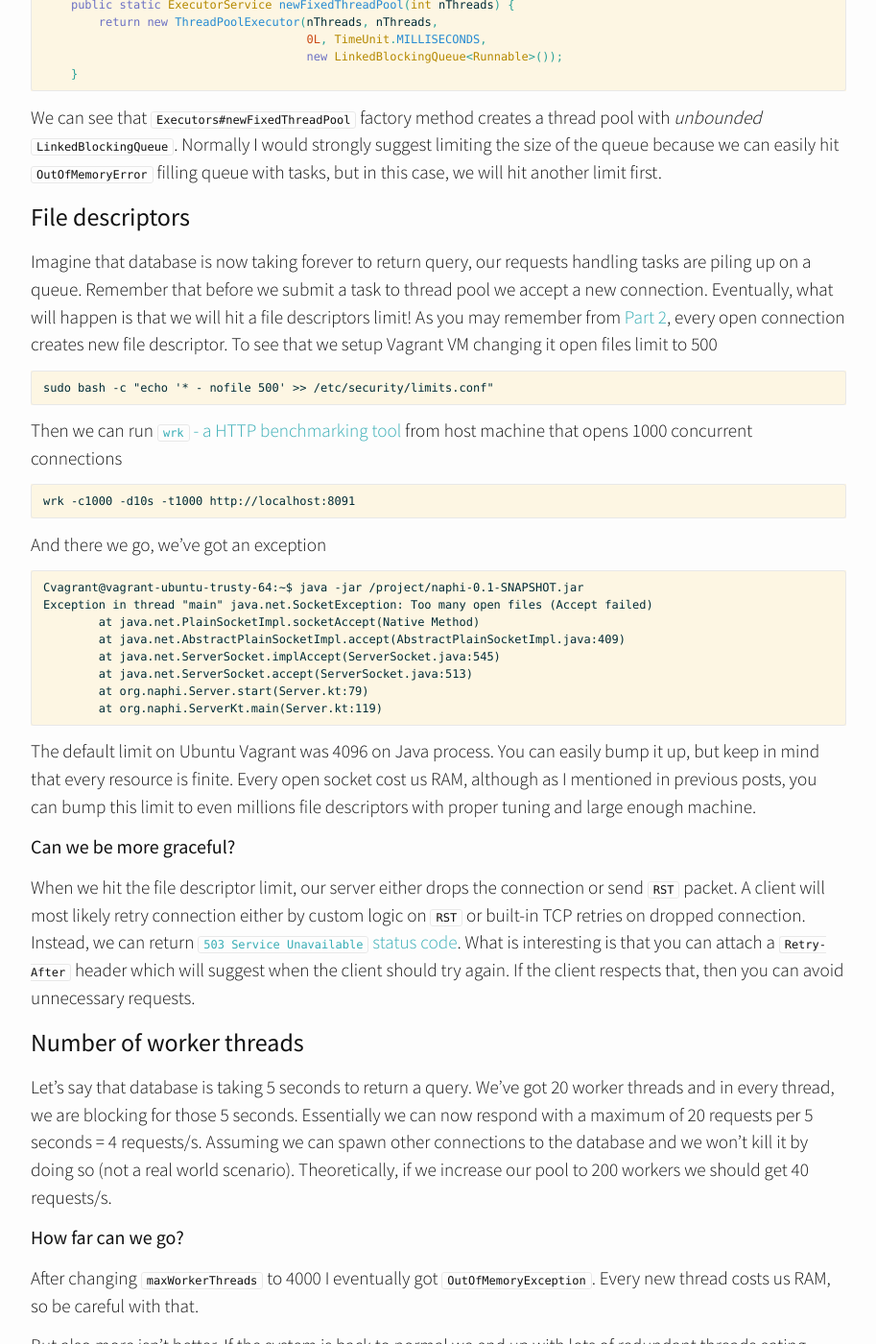
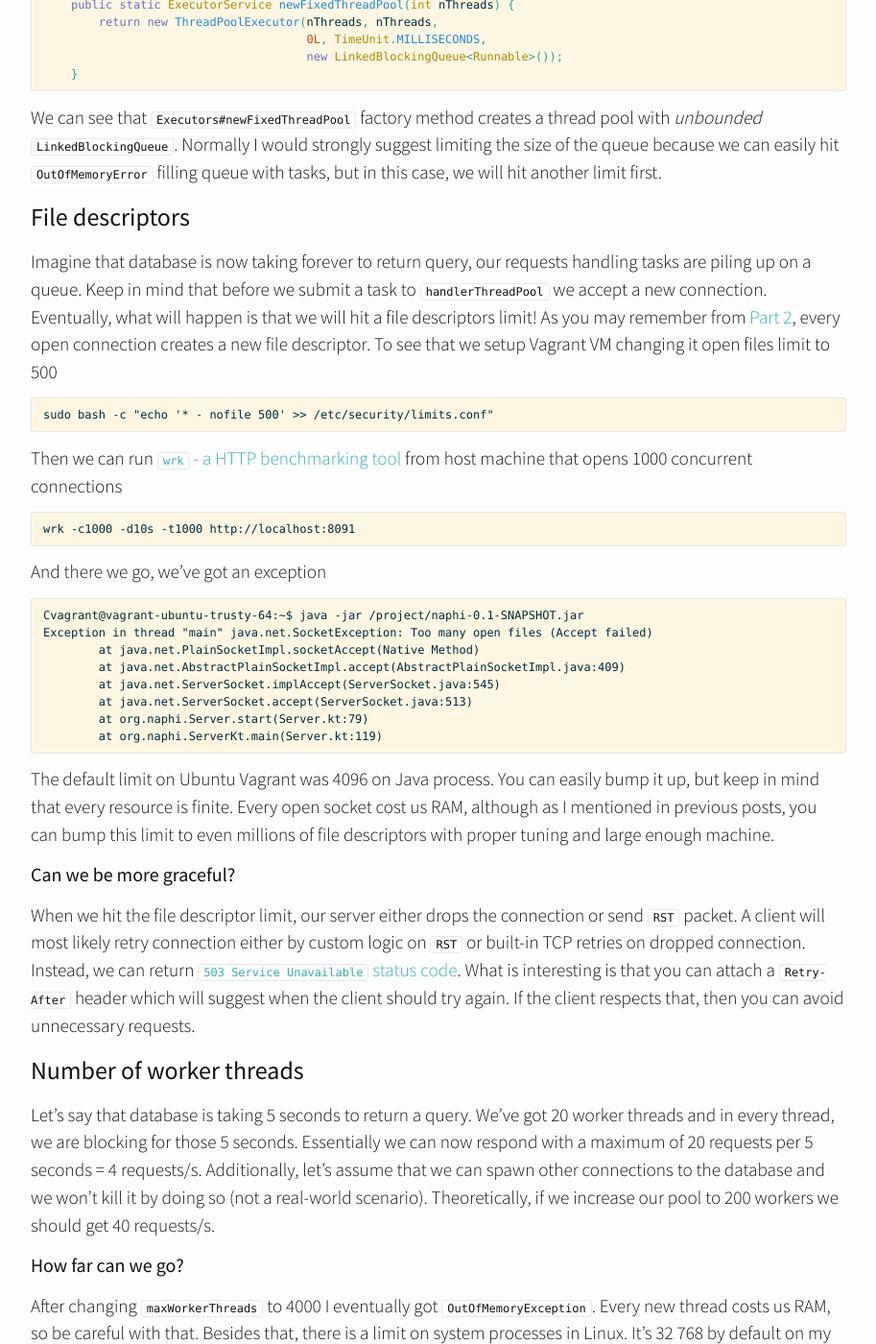
Before and after one commit to jakubdyszkiewicz/jakubdyszkiewicz.github.io, a Jekyll site: the page built from _posts/2018-09-04-http-part4.markdown, in a window 1280 px wide and 1400 px high, scrolled down 3618 px. Shown: the whole window at 96% size, without its empty margins (183-1096 px from the left). Built offline with Jekyll 4.4.1, drawn with Linux system fonts in a browser that asks for light colours; nearby versions of some CDN libraries; comment, search, counter and statistics services are not loaded; some of the changed text lies outside the part shown.

Commit message:
HTTP - Part 4 - Review

````diff
--- a/_posts/2018-09-04-http-part4.markdown
+++ b/_posts/2018-09-04-http-part4.markdown
@@ -92,7 +92,7 @@ class Server(
 }
 ```
 
-We added a thread pool (1) of max worker threads of 20. Now our server blocks on the `acceptingConnectionsThreadPool` to listen for a connection (2). When we've got the connection we immediately delegate reading a request, handling it and writing a response to another thread (3) from the `handlerThreadPool`. Now, when our server blocks on slow database or client, or whatever, it actually blocks a thread from handler thread pool, while we still can accept connections in accepting connections thread pool.
+We added a thread pool (1) of max worker threads of 20. Now our server blocks on the `acceptingConnectionsThreadPool` to listen for a connection (2). When we've got the connection we immediately delegate reading a request, handling it and writing a response to another thread (3) from the `handlerThreadPool`. Now, when our server blocks on a slow database, client or anything else, it actually blocks a thread from `handlerThreadPool`, while we still can accept connections in `acceptingConnectionsThreadPool`.
 
 ### Testing!
 Let’s test if that works.
@@ -154,7 +154,7 @@ Ok, so let’s say our database, microservice or any external resource is laggin
 We can see that `Executors#newFixedThreadPool` factory method creates a thread pool with *unbounded* `LinkedBlockingQueue`.  Normally I would strongly suggest limiting the size of the queue because we can easily hit `OutOfMemoryError` filling queue with tasks, but in this case, we will hit another limit first.
 
 ### File descriptors
-Imagine that database is now taking forever to return query, our requests handling tasks are piling up on a queue. Remember that before we submit a task to thread pool we accept a new connection. Eventually, what will happen is that we will hit a file descriptors limit! As you may remember from [Part 2](http://dyszkiewicz.me/programming/http/server/kotlin/2018/08/11/http-part2.html), every open connection creates new file descriptor.
+Imagine that database is now taking forever to return query, our requests handling tasks are piling up on a queue. Keep in mind that before we submit a task to `handlerThreadPool` we accept a new connection. Eventually, what will happen is that we will hit a file descriptors limit! As you may remember from [Part 2](http://dyszkiewicz.me/programming/http/server/kotlin/2018/08/11/http-part2.html), every open connection creates a new file descriptor.
 To see that we setup Vagrant VM changing it open files limit to 500
 ```
 sudo bash -c "echo '* - nofile 500' >> /etc/security/limits.conf"
@@ -175,17 +175,21 @@ Exception in thread "main" java.net.SocketException: Too many open files (Accept
 	at org.naphi.ServerKt.main(Server.kt:119)
 ```
 
-The default limit on Ubuntu Vagrant was 4096 on Java process.  You can easily bump it up, but keep in mind that every resource is finite. Every open socket cost us RAM, although as I mentioned in previous posts, you can bump this limit to even millions file descriptors with proper tuning and large enough machine.
+The default limit on Ubuntu Vagrant was 4096 on Java process.  You can easily bump it up, but keep in mind that every resource is finite. Every open socket cost us RAM, although as I mentioned in previous posts, you can bump this limit to even millions of file descriptors with proper tuning and large enough machine.
 
 #### Can we be more graceful?
 When we hit the file descriptor limit, our server either drops the connection or send `RST` packet. A client will most likely retry connection either by custom logic on `RST` or built-in TCP retries on dropped connection. Instead, we can return [`503 Service Unavailable` status code](https://httpstatuses.com/503). What is interesting is that you can attach a `Retry-After` header which will suggest when the client should try again. If the client respects that, then you can avoid unnecessary requests.
 
 ### Number of worker threads
 Let’s say that database is taking 5 seconds to return a query. We’ve got 20 worker threads and in every thread, we are blocking for those 5 seconds. Essentially we can now respond with a maximum of 20 requests per 5 seconds = 4 requests/s.
-Assuming we can spawn other connections to the database and we won’t kill it by doing so (not a real world scenario). Theoretically, if we increase our pool to 200 workers we should get 40 requests/s.
+Additionally, let's assume that we can spawn other connections to the database and we won’t kill it by doing so (not a real-world scenario). Theoretically, if we increase our pool to 200 workers we should get 40 requests/s.
 
 #### How far can we go?
-After changing `maxWorkerThreads` to 4000 I eventually got `OutOfMemoryException`.  Every new thread costs us RAM, so be careful with that.
+After changing `maxWorkerThreads` to 4000 I eventually got `OutOfMemoryException`. Every new thread costs us RAM, so be careful with that. Besides that, there is a limit on system processes in Linux. It's 32 768 by default on my Vagrant machine.
+```
+vagrant@vagrant-ubuntu-trusty-64:~$ cat /proc/sys/kernel/pid_max
+32768
+```
 
 But also more isn’t better. If the system is back to normal we end up with lots of redundant threads eating memory. The pool can scale down killing threads, but more working threads (actually working, not waiting for socket) means more context switching. Moreover, you have to be prepared to spin up thousands of threads, so you have to reserve machine with more RAM, even if for example only 20% of it is used for 90% of the time.
 
````
Also changed, not shown: other parts of _posts/2018-09-04-http-part4.markdown (+9 -9 lines), 6 other files.
